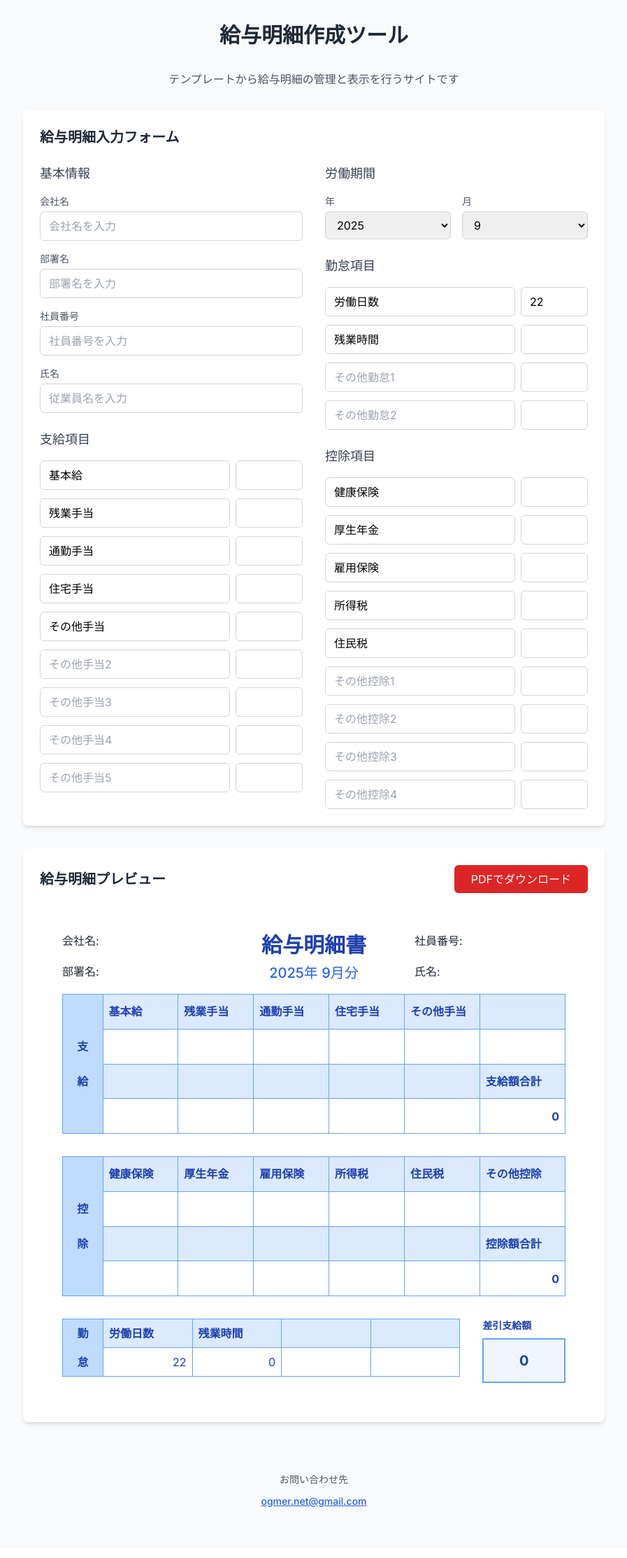
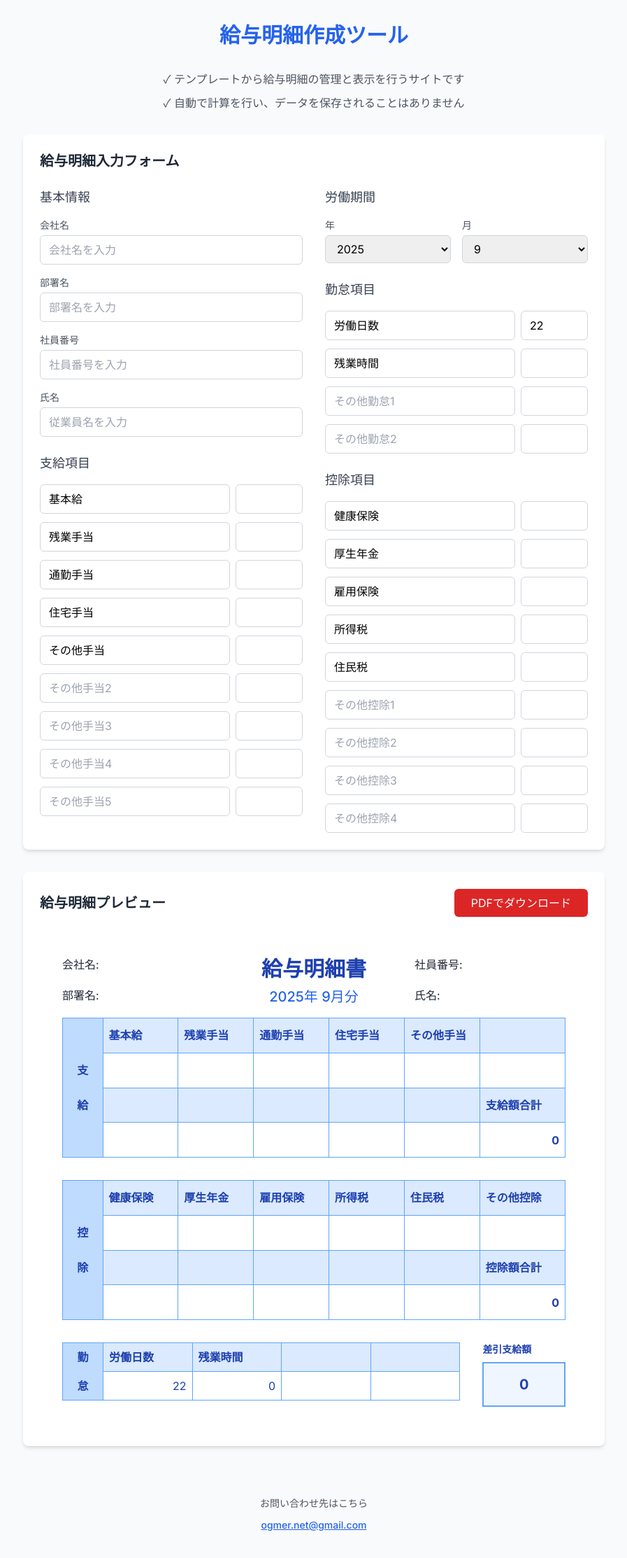
Before and after one commit to ogmer/salary-statement, a Next.js app: page / in a window 1280 px wide. Shown: the top 2226 px of the page at 70% size, without its empty margins (191-1088 px from the left). Built offline with nearby package versions, Linux system fonts and the light colour scheme.

Commit message:
fix code

```diff
--- a/app/page.tsx
+++ b/app/page.tsx
@@ -346,12 +346,15 @@ export default function Home() {
         <div className="flex justify-center">
           {/* メインコンテンツ */}
           <div className="max-w-4xl mx-auto px-4 lg:px-8">
-        <h1 className="text-3xl font-bold text-center mb-8 text-gray-800">
+        <h1 className="text-3xl font-bold text-center mb-8 text-blue-600">
           給与明細作成ツール
         </h1>
 
+            <p className="text-gray-600 text-center mb-2 max-w-2xl mx-auto leading-relaxed">
+              ✓  テンプレートから給与明細の管理と表示を行うサイトです
+            </p>
             <p className="text-gray-600 text-center mb-8 max-w-2xl mx-auto leading-relaxed">
-              テンプレートから給与明細の管理と表示を行うサイトです
+              ✓  自動で計算を行い、データを保存されることはありません
             </p>
 
         {/* 入力フォーム */}
@@ -1320,7 +1323,7 @@ export default function Home() {
     <footer className="bg-gray-50 mt-12">
       <div className="max-w-4xl mx-auto px-4 py-6">
         <div className="text-center">
-          <p className="text-sm text-gray-600 mb-2">お問い合わせ先</p>
+          <p className="text-sm text-gray-600 mb-2">お問い合わせ先はこちら</p>
           <a
             href="mailto:ogmer.net@gmail.com"
             className="text-blue-600 hover:text-blue-800 underline text-sm font-medium"
```
